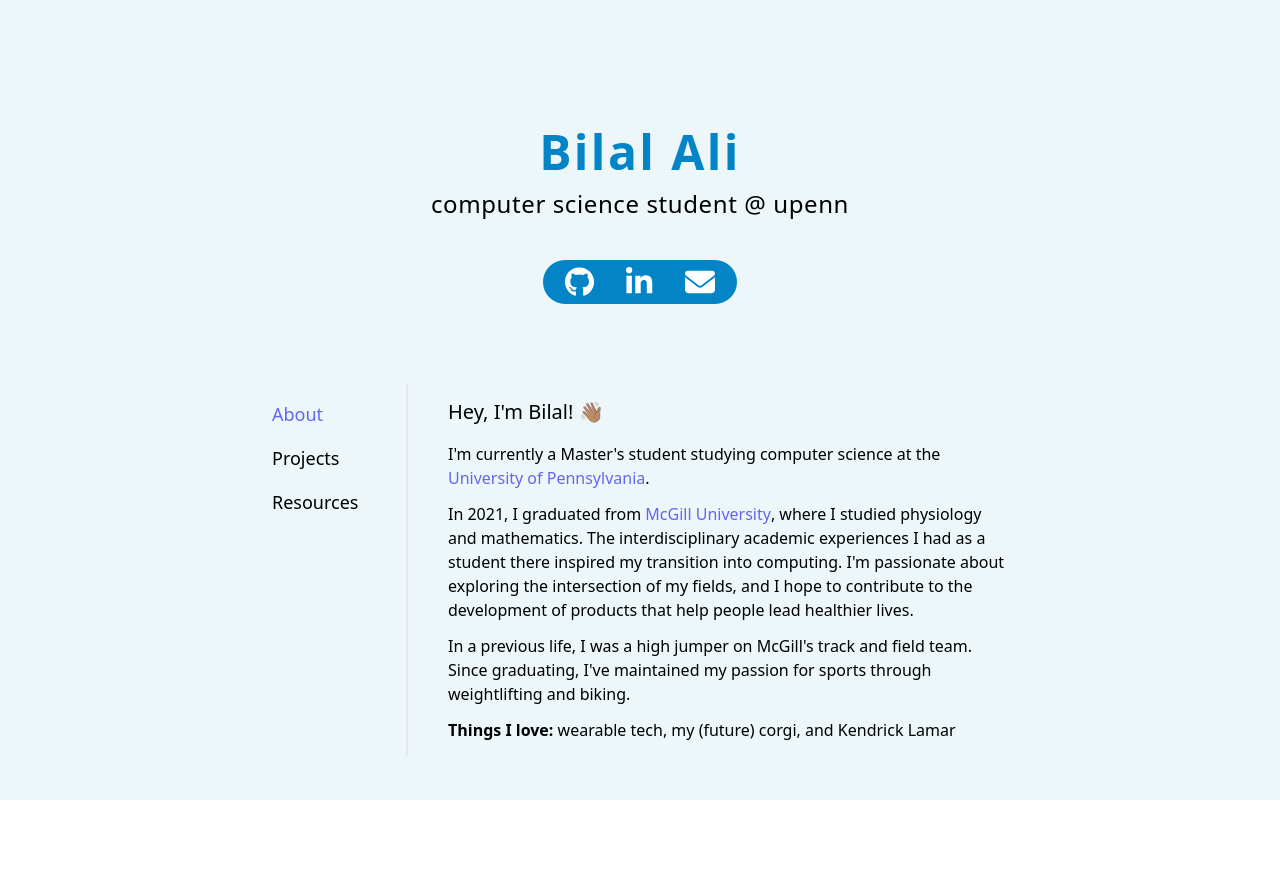
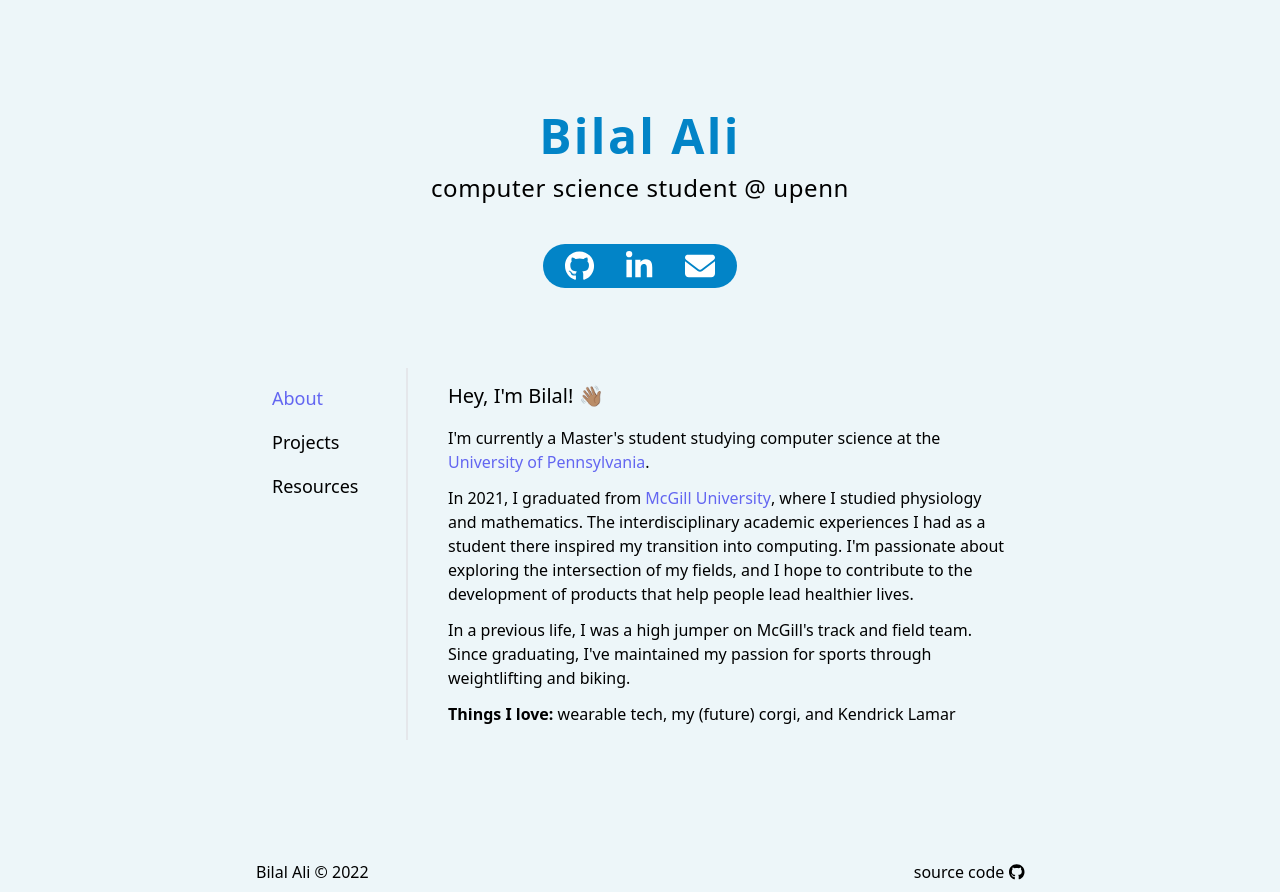
Before and after one commit to bilala45/personal-website, a React (Create React App) app: page /about in a window 1280 px wide. Before the commit the page ends 800 px from the top, so only its background shows below. Built offline with nearby package versions, Linux system fonts and the light colour scheme.

Commit message:
Add Footer component to webpage

```diff
--- a/src/App.js
+++ b/src/App.js
@@ -1,6 +1,7 @@
 import ScrollProgress from "./components/ScrollProgress";
 import Content from "./components/Content";
 import Intro from "./components/Intro";
+import Footer from "./components/Footer";
 
 const App = () => {
   // comment out footer for now and add it back in at the end
@@ -8,9 +9,12 @@ const App = () => {
   return (
     <div className="w-screen min-h-screen bg-[#edf6f9]">
       <ScrollProgress />
-      <div className="max-w-screen-md mx-auto pt-32">
-        <Intro />
-        <Content />
+      <div className="max-w-screen-md mx-auto">
+        <div className="py-28">
+          <Intro />
+          <Content />
+        </div>
+        <Footer />
       </div>
     </div>
   );
```
